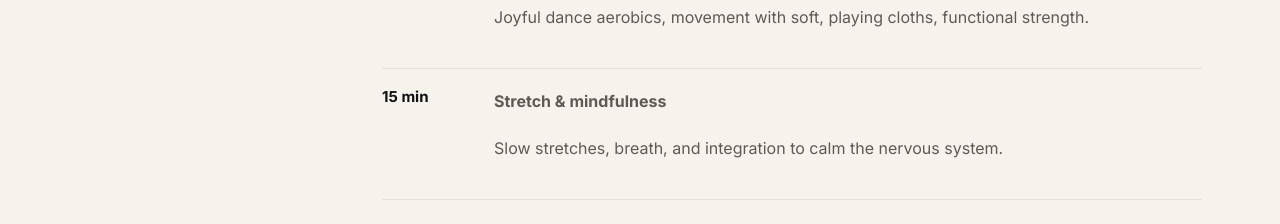
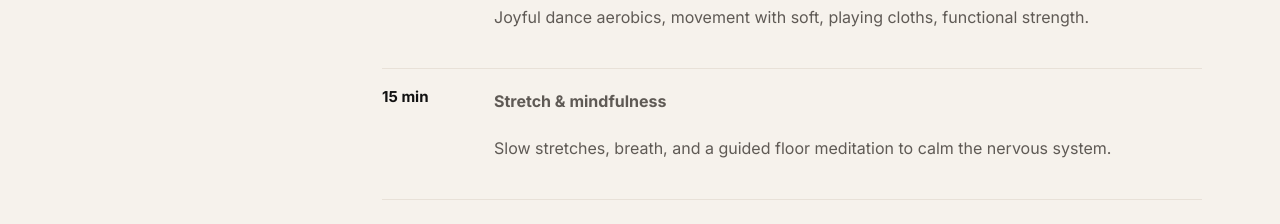
Before and after one commit to hotomski/strong_me, a Next.js app: page / in a window 1280 px wide. Shown: the part 1456-1680 px from the top of the page. Built offline with nearby package versions, Linux system fonts and the light colour scheme.

Commit message:
added a guided floor meditation onto the class format description

```diff
--- a/app/page.tsx
+++ b/app/page.tsx
@@ -244,7 +244,7 @@ export default function Home() {
             <FormatRow
               time="15 min"
               title="Stretch & mindfulness"
-              text="Slow stretches, breath, and integration to calm the nervous system."
+              text="Slow stretches, breath, and a guided floor meditation to calm the nervous system."
             />
           </div>
         </section>
```
